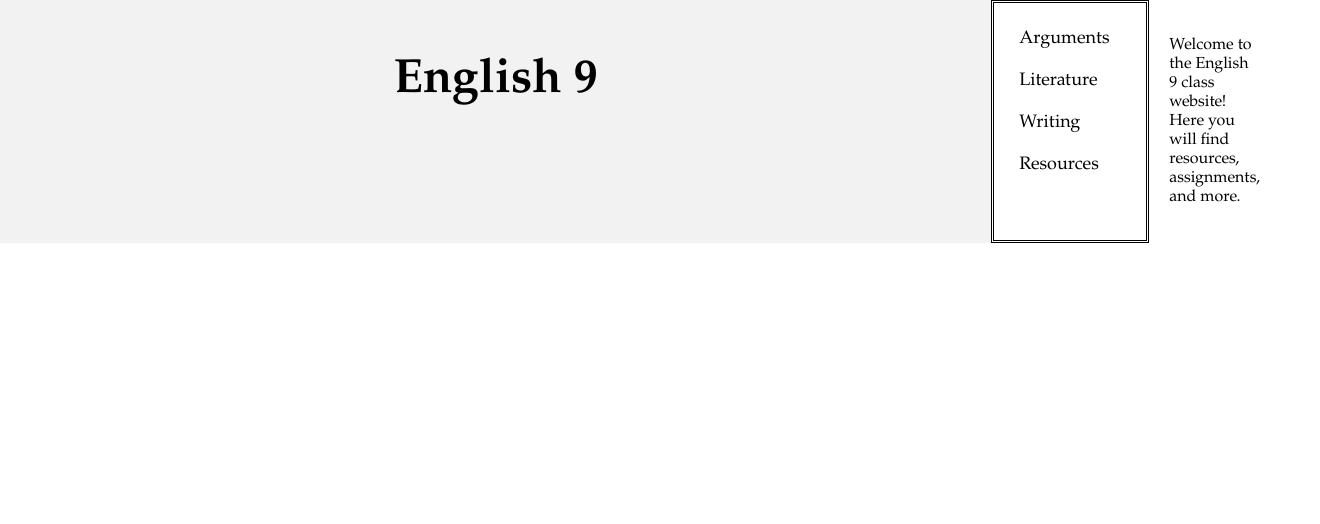
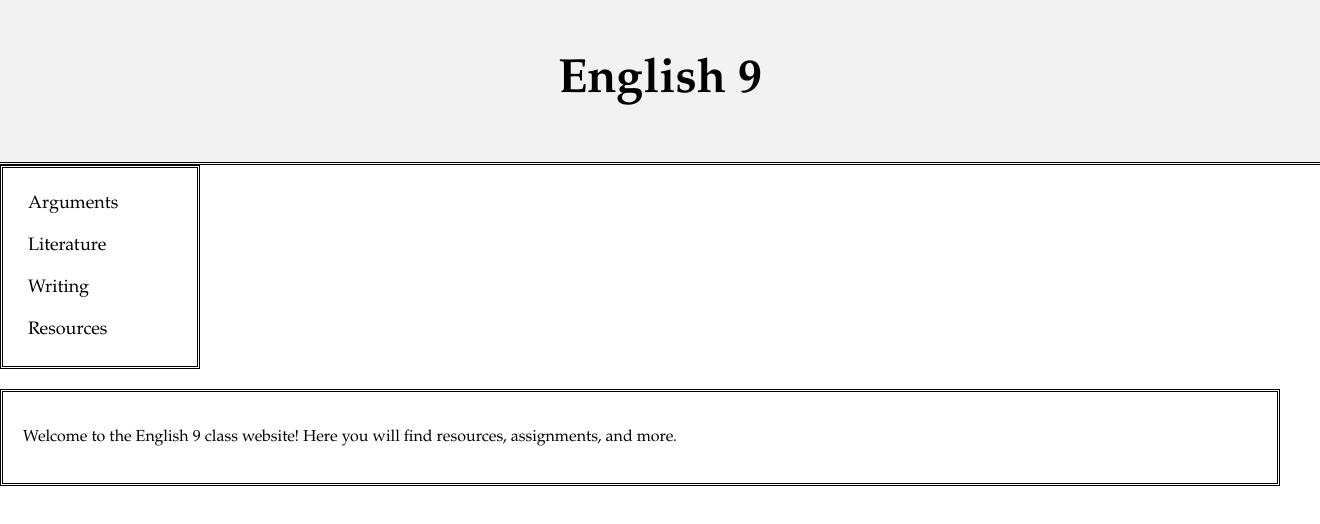
Before and after one commit to nikolinacet/English_9, a plain HTML site: page index.html in a window 1280 px wide. Shown: the whole page, 1320 px wide, since content can reach past the window. Drawn offline with Linux system fonts and the light colour scheme.

Commit message:
style edit

```diff
--- a/index.html
+++ b/index.html
@@ -10,6 +10,7 @@
         <h1>English 9</h1>
     </header>
 
+    <div class="main-content">
         <!-- Navigation Bar -->
         <nav>
             <a href="arguments.html">Arguments</a>
@@ -22,5 +23,6 @@
         <div class="container">
             <p>Welcome to the English 9 class website! Here you will find resources, assignments, and more.</p>
         </div>
+    </div>
 </body>
 </html>
--- a/style.css
+++ b/style.css
@@ -5,7 +5,6 @@ body {
     color: black;
     margin: 0;
     padding: 0;
-    display: flex;
 }
 
 /* Header Styles */
@@ -16,6 +15,13 @@ header {
     font-size: 24px;
     font-weight: bold;
     width: 100%;
+    border-bottom: 3px double black;
+}
+
+/* Main Content Layout */
+.main-content {
+    display: flex;
+    flex-direction: column;
 }
 
 /* Sidebar Navigation Styles */
@@ -25,6 +31,7 @@ nav {
     border: 3px double black;
     padding: 15px;
     box-sizing: border-box;
+    margin-bottom: 20px;
 }
 
 /* Navigation Links */
@@ -45,6 +52,8 @@ nav a:hover {
 
 /* Container for content */
 .container {
-    flex: 1;
     padding: 20px;
+    border: 3px double black;
+    box-sizing: border-box;
+    background-color: white;
 }
```
Lines whose indentation alone changed are shown as unchanged.
